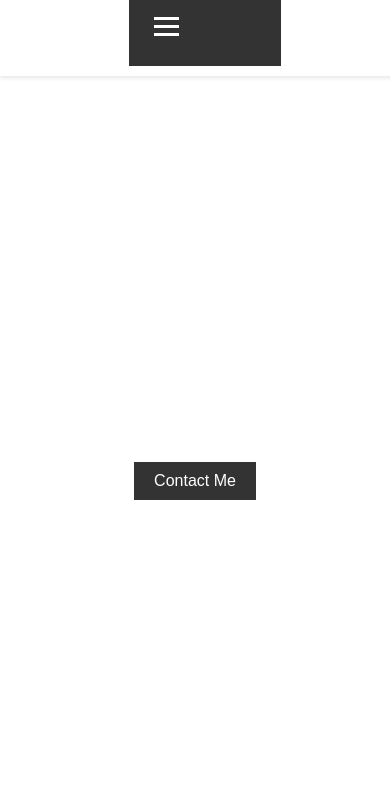
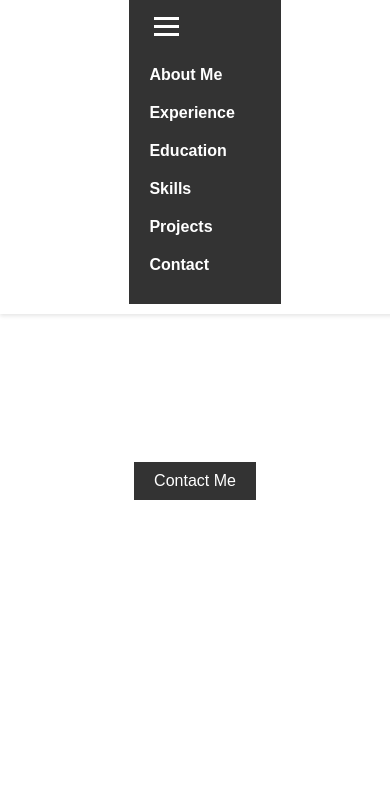
Before and after one commit to chippevijay/chippevijay.github.io, a plain HTML site: page resume.html in a window 390 px wide. Both pictures are taken after a click on the button "Toggle Menu". Shown: the part 56-844 px from the top of the page. Drawn offline with Linux system fonts and the light colour scheme.

Commit message:
updated header

```diff
--- a/resume.html
+++ b/resume.html
@@ -130,4 +130,10 @@
     <p>© 2023 My Resume. All rights reserved.</p>
   </footer>
 </body>
+<script>
+  document.querySelector('.toggle-button').addEventListener('click', function() {
+  document.querySelector('.nav-links').classList.toggle('open');
+});
+
+</script>
 </html>
```
Also changed, not shown: styles.css (line endings or trailing spaces).
